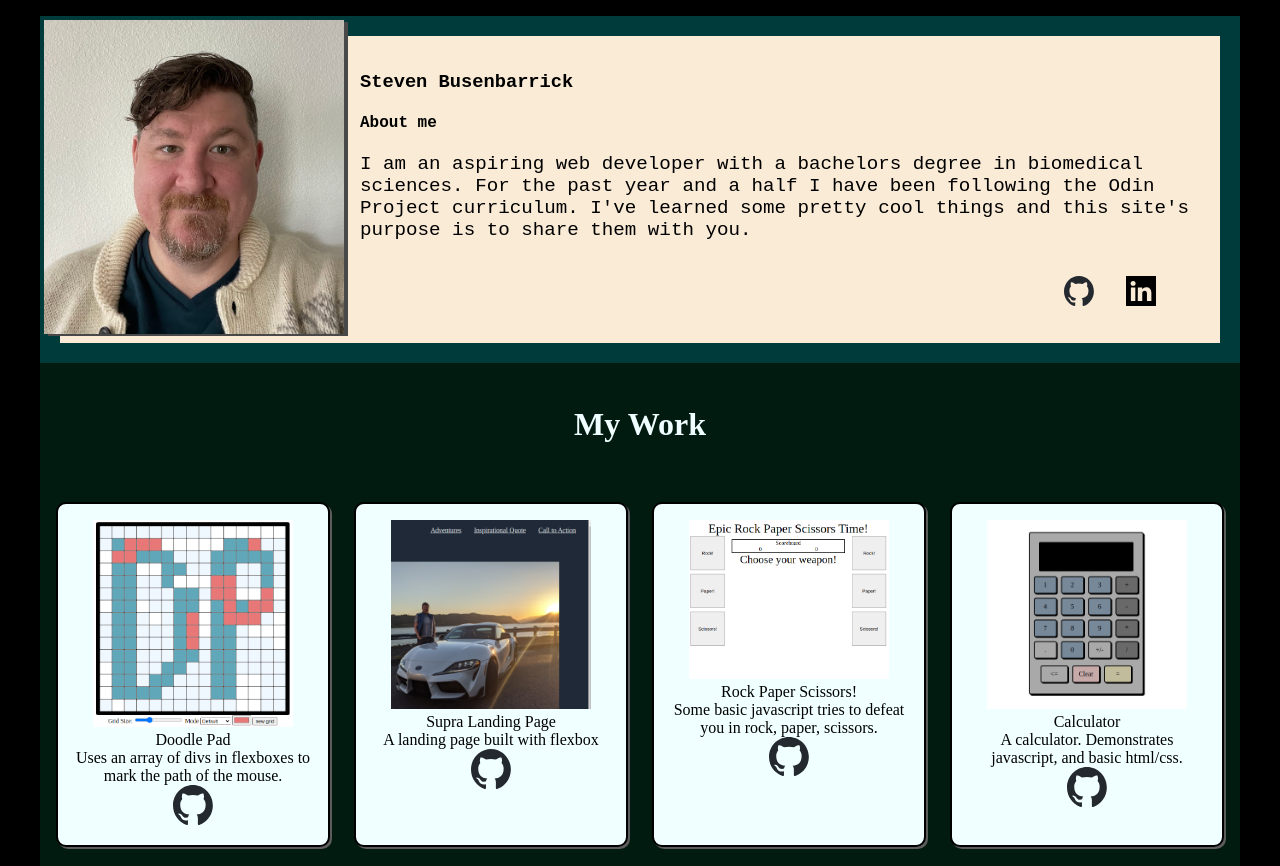
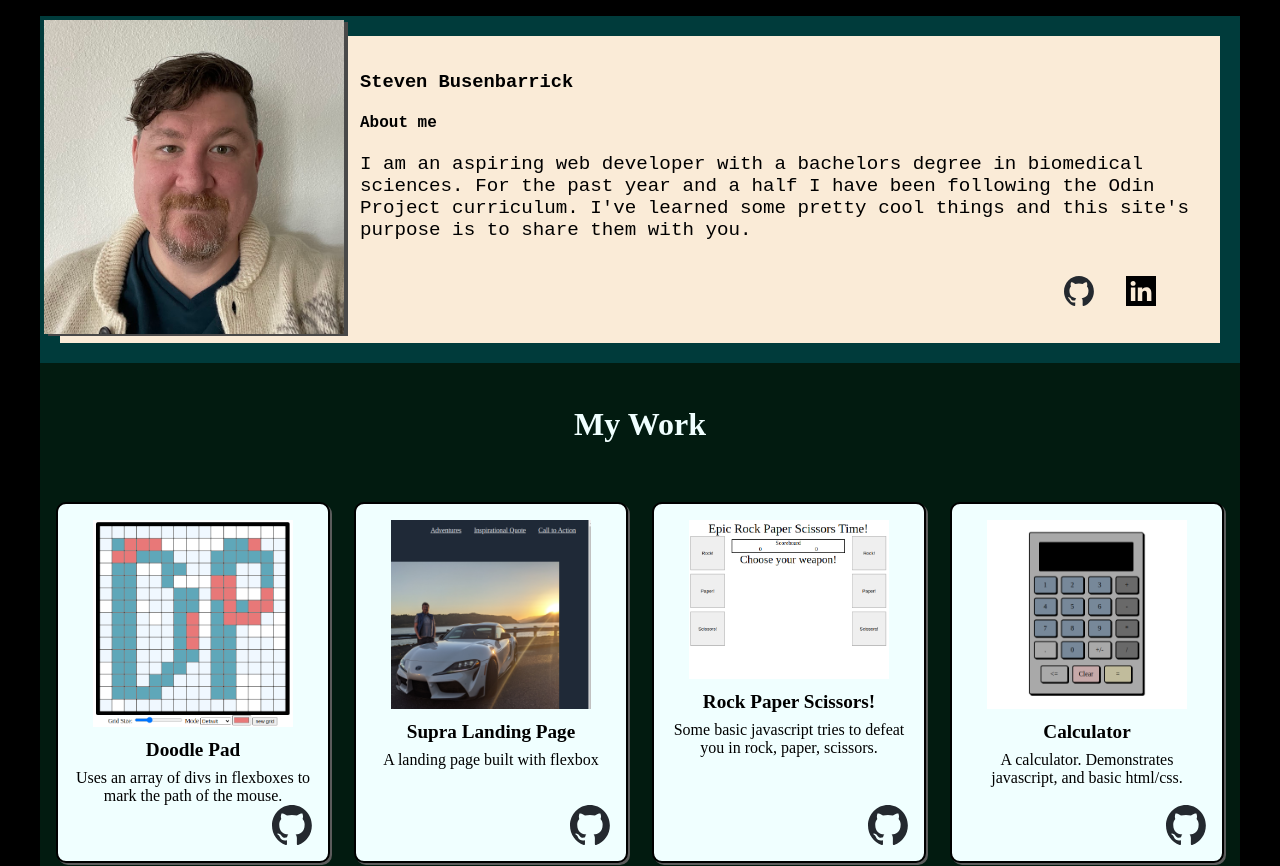
Before and after one commit to sbusenba/portfolio, a plain HTML site: page index.html in a window 1280 px wide. Shown: the top 866 px of the page. Drawn offline with Linux system fonts and the light colour scheme.

Commit message:
change github-links top-margin:auto to position

```diff
--- a/style.css
+++ b/style.css
@@ -43,7 +43,12 @@
 .about-me>p{
     font-size: larger;
 }
-
+.github-link{
+    margin-top:auto;
+    margin-bottom:0px;
+    display:flex;
+    align-self:flex-end;
+}
 .headshot {
     float:left;
     height:fit-content;
@@ -71,7 +76,11 @@
     height:auto;
 
 }
-
+.project-title{
+    margin:0.5rem;
+    font-size: larger;
+    font-weight:600;
+}
 .project-desc{
     text-align:center;
 }
```
